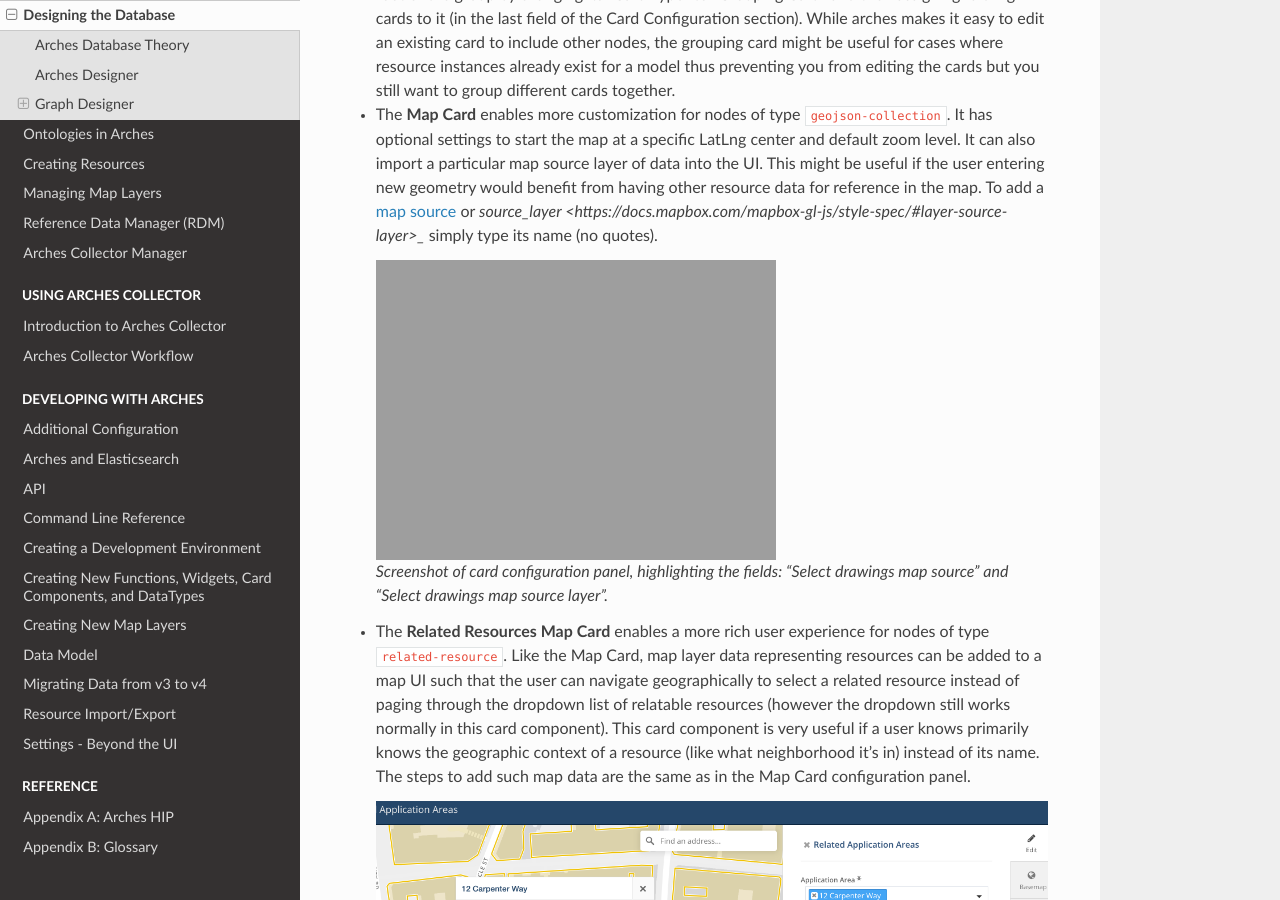
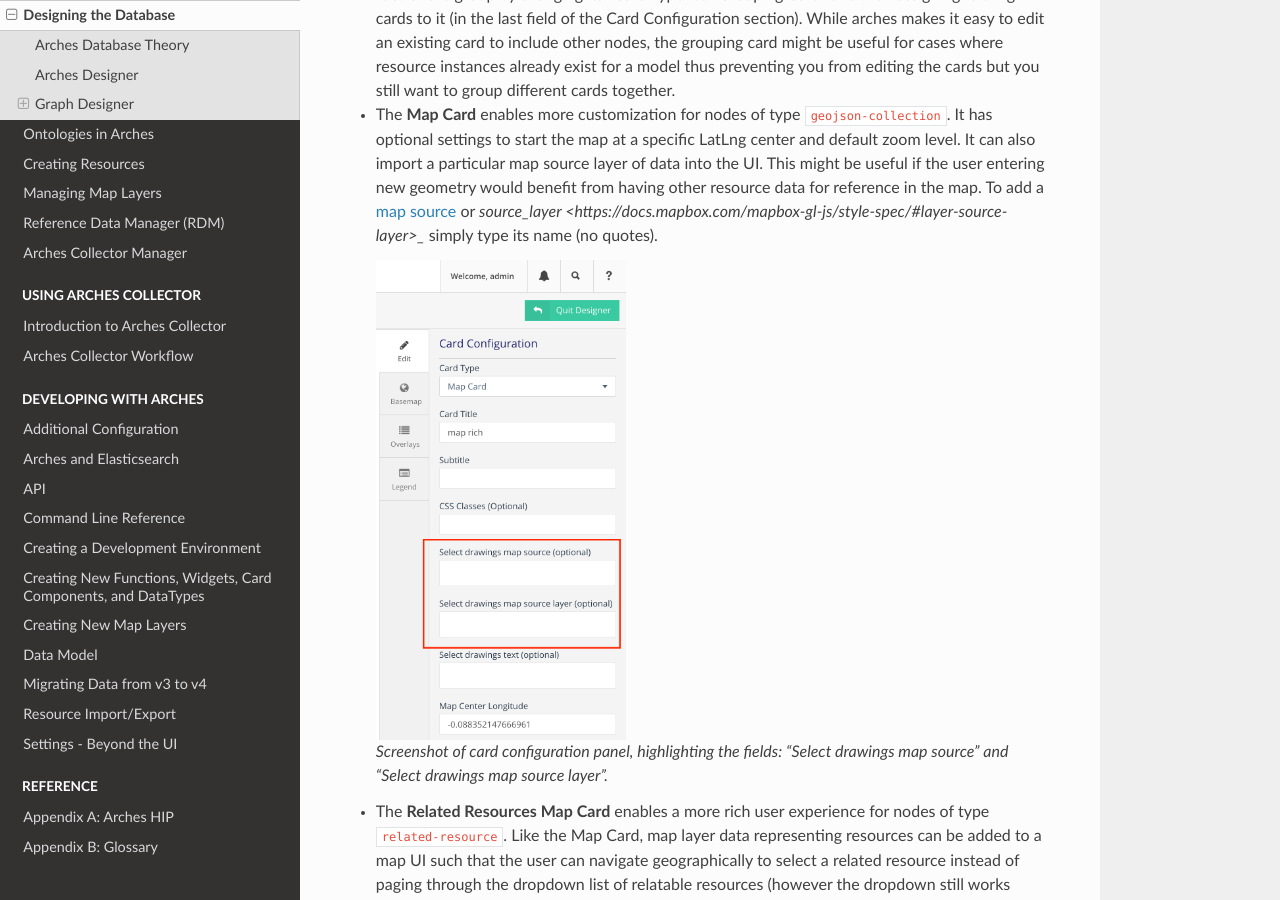
Before and after one commit to archesproject/arches-docs, a Sphinx documentation site: the page built from docs/designing-the-database.txt, in a window 1280 px wide and 900 px high, scrolled down 4967 px. Built offline with Sphinx 7.4.7 and the Read the Docs theme 2.0.0, drawn with Linux system fonts in a browser that asks for light colours.

Commit message:
edits links, adjusts screenshot size #176

```diff
--- a/docs/designing-the-database.txt
+++ b/docs/designing-the-database.txt
@@ -91,10 +91,12 @@
 - Map Card
   ^^^^^^^^
   The **Map Card** enables more customization for nodes of type ``geojson-collection``. It has optional settings to start the map at a specific LatLng center and default zoom level. It can also import a particular map source layer of data into the UI. This might be useful if the user entering new geometry would benefit from having other resource data for reference in the map. To add a `map source
-  <https://docs.mapbox.com/mapbox-gl-js/style-spec/#sources>`_ or `source_layer
+  <https://docs.mapbox.com/mapbox-gl-js/style-spec/#sources>`_
+  or `source_layer
   <https://docs.mapbox.com/mapbox-gl-js/style-spec/#layer-source-layer>_` simply type its name (no quotes).
 
-  .. figure:: images/mapcard.png =250x
+  .. figure:: images/mapcard.png
+    :width: 250
 
     Screenshot of card configuration panel, highlighting the fields: "Select drawings map source" and "Select drawings map source layer".
 
```
